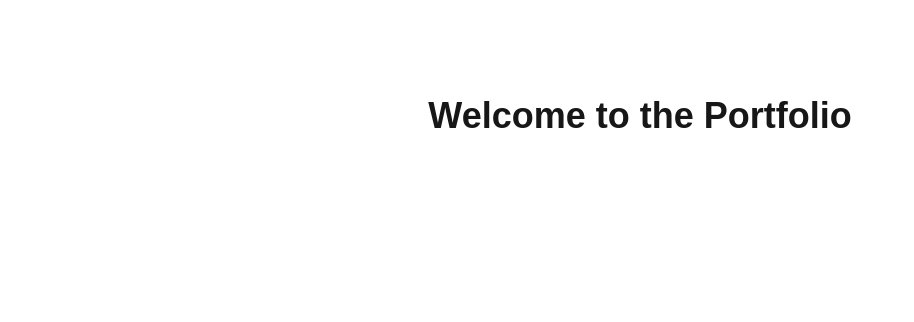
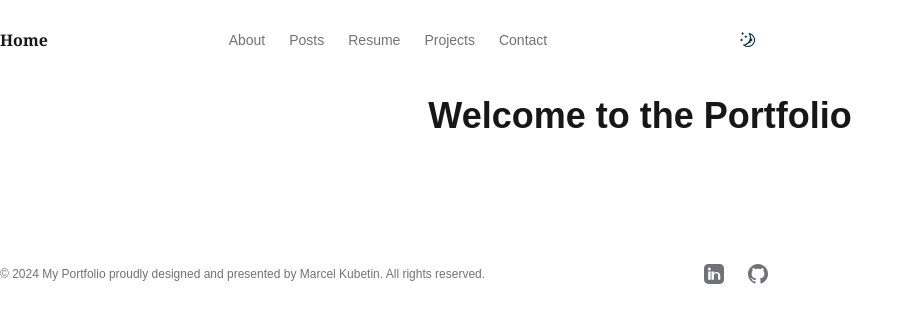
Before and after one commit to Marcel0906/Modern-Portfolio, a Next.js app in the folder portfolio/: page / in a window 1280 px wide. Shown: the top 322 px of the page, without its empty margins (0-914 px from the left). Built offline with nearby package versions, Linux system fonts and the light colour scheme.

Commit message:
header, footer works, darkmode does not work yet

```diff
--- a/portfolio/app/layout.tsx
+++ b/portfolio/app/layout.tsx
@@ -1,37 +1,48 @@
-import type { Metadata } from "next";
-import localFont from "next/font/local";
-import "./globals.css";
-import Providers from "@/components/ui/providers";
+// Importiert den Typ Metadata aus dem Next.js-Paket
+import type { Metadata } from 'next'
+// Importiert die Funktion localFont aus dem Next.js-Paket für lokale Schriftarten
+import localFont from 'next/font/local'
+import './globals.css'
+// Importiert den Providers-Komponenten aus dem angegebenen Pfad
+import Providers from '@/components/providers'
+import Header from '@/components/header'
+import Footer from '@/components/footer'
 
+// Definiert die lokale Schriftart Geist Sans mit den angegebenen Eigenschaften
 const geistSans = localFont({
-  src: "./fonts/GeistVF.woff",
-  variable: "--font-geist-sans",
-  weight: "100 900",
-});
+  src: './fonts/GeistVF.woff',
+  variable: '--font-geist-sans',
+  weight: '100 900'
+})
 const geistMono = localFont({
-  src: "./fonts/GeistMonoVF.woff",
-  variable: "--font-geist-mono",
-  weight: "100 900",
-});
+  src: './fonts/GeistMonoVF.woff',
+  variable: '--font-geist-mono',
+  weight: '100 900'
+})
 
 export const metadata: Metadata = {
-  title: "Create Next App",
-  description: "Generated by create next app",
-};
+  title: 'Create Next App',
+  description: 'Generated by create next app'
+}
 
+// Definiert die RootLayout-Komponente, die das Grundgerüst der Seite darstellt
 export default function RootLayout({
-  children,
+  children
 }: Readonly<{
-  children: React.ReactNode;
+  children: React.ReactNode // Definiert das Kind-Element der RootLayout-Komponente
 }>) {
   return (
-    <html lang="en" suppressHydrationWarning>
+    // Definiert das HTML-Dokument mit der Spracheinstellung und unterdrückt Hydrationswarnungen
+    <html lang='en' suppressHydrationWarning>
       <body
-        className={`${geistSans.variable} ${geistMono.variable} antialiased`}>
-          <Providers>
-        {children}
-          </Providers>
+        className={`${geistSans.variable} ${geistMono.variable} antialiased`}
+      >
+        <Providers>
+          <Header />
+          <main className='grow'>{children}</main>
+          <Footer />
+        </Providers>
       </body>
     </html>
-  );
+  )
 }
--- a/portfolio/app/page.tsx
+++ b/portfolio/app/page.tsx
@@ -1,12 +1,15 @@
 import React from 'react'
 
+// Definiert die Page-Komponente als Standardexport
 export default function Page() {
   return (
+    // Definiert einen Abschnitt mit einer oberen und unteren Innenabstandsklasse
     <section className='py-24'>
+       {/* Definiert einen Container für zentrierten Inhalt */}
     <div className='container'>
+      {/* Überschrift der ersten Ebene mit Textgröße, Fettschrift und zentriertem Text */}
       <h1 className='text-4xl font-bold text-center'>Welcome to the Portfolio</h1>
     </div>
     </section>
-
   )
 }
--- /dev/null
+++ b/portfolio/components/footer.tsx
@@ -0,0 +1,70 @@
+import { SVGProps} from "react"
+
+// Definiert die LinkedIn-Icon-Komponente
+const LinkedInIcon = (props: SVGProps<SVGSVGElement>) => (
+  <svg
+    xmlns="http://www.w3.org/2000/svg"
+    viewBox="0 0 24 24"
+    fill="currentColor"
+    {...props}
+  >
+    <path d="M19 0h-14c-2.761 0-5 2.239-5 5v14c0 2.761 2.239 5 5 5h14c2.761 0 5-2.239 5-5v-14c0-2.761-2.239-5-5-5zm-11 19h-3v-10h3v10zm-1.5-11.268c-.966 0-1.75-.784-1.75-1.75s.784-1.75 1.75-1.75 1.75.784 1.75 1.75-.784 1.75-1.75 1.75zm13.5 11.268h-3v-5.5c0-1.381-1.119-2.5-2.5-2.5s-2.5 1.119-2.5 2.5v5.5h-3v-10h3v1.5c.878-.63 1.956-1 3-1 2.481 0 4.5 2.019 4.5 4.5v5.5z" />
+  </svg>
+)
+
+// Definiert die GitHub-Icon-Komponente
+const GitHubIcon = (props: SVGProps<SVGSVGElement>) => (
+  <svg
+    xmlns="http://www.w3.org/2000/svg"
+    viewBox="0 0 24 24"
+    fill="currentColor"
+    {...props}
+  >
+    <path d="M12 0c-6.627 0-12 5.373-12 12 0 5.302 3.438 9.8 8.205 11.387.6.111.82-.261.82-.577 0-.285-.01-1.04-.015-2.04-3.338.726-4.042-1.61-4.042-1.61-.546-1.387-1.333-1.756-1.333-1.756-1.089-.744.083-.729.083-.729 1.205.084 1.838 1.237 1.838 1.237 1.07 1.834 2.809 1.304 3.495.997.108-.775.418-1.305.76-1.605-2.665-.305-5.466-1.332-5.466-5.931 0-1.31.469-2.381 1.236-3.221-.124-.303-.536-1.524.117-3.176 0 0 1.008-.322 3.301 1.23.957-.266 1.983-.399 3.003-.404 1.02.005 2.047.138 3.006.404 2.289-1.552 3.295-1.23 3.295-1.23.655 1.653.243 2.874.119 3.176.77.84 1.235 1.911 1.235 3.221 0 4.61-2.805 5.624-5.475 5.921.43.371.814 1.102.814 2.222 0 1.606-.015 2.898-.015 3.293 0 .319.216.694.825.576 4.765-1.589 8.199-6.086 8.199-11.386 0-6.627-5.373-12-12-12z" />
+  </svg>
+)
+
+// Definiert die Navigationselemente mit den LinkedIn- und GitHub-Icons
+const navigation = [
+  {
+    name: "LinkedIn",
+    href: "https://www.linkedin.com/in/marcel-kubetin-9b7a422a7/",
+    icon: LinkedInIcon,
+  },
+  {
+    name: "GitHub",
+    href: "https://github.com/Marcel0906",
+    icon: GitHubIcon,
+  },
+]
+
+
+export default function Footer() {
+  return (
+    <footer className="py-8">
+      <div className="container max-w-3xl">
+        <div className="md:flex md:items-center md:justify-between">
+          <div className="flex justify-center space-x-6 md:order-2">
+           {navigation.map((item) => (
+              <a
+                key={item.name}
+                href={item.href}
+                target="_blank"
+                rel="noopener noreferrer"
+                className="text-muted-foreground hover:text-foreground"
+                >
+                  <span className="sr-only">{item.name}</span>
+                  <item.icon aria-hidden="true" className="h-5 w-5" />
+                </a>
+           ))}
+           </div>
+           <div className="mt-8 md:order-1 md:mt-0">
+             <p className="text-center text-xs leading-5 text-muted-foreground">
+               &copy; {new Date().getFullYear()} My Portfolio proudly designed and presented by Marcel Kubetin. All rights reserved.
+             </p>
+             </div>
+              </div>
+              </div>
+              </footer>
+  )
+}
--- /dev/null
+++ b/portfolio/components/header.tsx
@@ -0,0 +1,38 @@
+import Link from "next/link"
+import ThemeToggle from "@/components/theme-toggle"
+
+
+export default function Header() {
+  return (
+  <header className="fixed inset-x-0 top-0 z-50 bg-background/75 py-6 backdrop-blur-sm">
+    <nav className="container flex max-w-3xl items-center justify-between">
+        <div>
+      <Link href="/"
+        className="font-serif text 2xl font-bold">Home
+      </Link>
+      </div>
+
+      <ul className="flex items-center gap-6 text-sm font-light text-muted-foreground">
+      <li className="tansition-colors hover:text-foreground">
+          <Link href="/about">About</Link>
+        </li>
+        <li className="tansition-colors hover:text-foreground">
+          <Link href="/posts">Posts</Link>
+        </li>
+        <li className="tansition-colors hover:text-foreground">
+          <Link href="/resume">Resume</Link>
+        </li>
+        <li className="tansition-colors hover:text-foreground">
+          <Link href="/projects">Projects</Link>
+        </li>
+        <li className="tansition-colors hover:text-foreground">
+          <Link href="/contact">Contact</Link>
+        </li>
+      </ul>
+      <div>
+      <ThemeToggle />
+      </div>
+      </nav>
+        </header>
+  )
+}
--- /dev/null
+++ b/portfolio/components/theme-toggle.tsx
@@ -0,0 +1,41 @@
+'use client' // Markiert diese Datei als Client-seitigen Code
+import { useState, useEffect } from 'react'
+import { useTheme } from 'next-themes'
+
+import { Button } from '@/components/ui/button'
+import { MoonIcon, SunIcon } from '@radix-ui/react-icons'
+
+// Definiert die ThemeToggle-Komponente als Standardexport
+export default function ThemeToggle() {
+  // Verwendet den useTheme Hook, um die setTheme Funktion und das resolvedTheme zu erhalten
+  const { setTheme, resolvedTheme } = useTheme()
+  const [mounted, setMounted] = useState(false)
+
+  // useEffect only runs on the client, so now we can safely show the UI
+  useEffect(() => {
+    setMounted(true) // Setzt mounted auf true, wenn die Komponente gemountet ist
+  }, []) // Leeres Abhängigkeitsarray bedeutet, dass dieser Effekt nur einmal nach dem ersten Rendern ausgeführt wird
+
+  // Wenn die Komponente noch nicht gemountet ist, wird null zurückgegeben und nichts gerendert
+  if (!mounted) {
+      return null
+    }
+    // Rendert die Button-Komponente
+    return (
+      <Button
+        size='sm'
+        variant='ghost'
+        onClick={() => {
+          setTheme(resolvedTheme === 'dark' ? 'light' : 'dark')
+        }}
+      >
+        {resolvedTheme === 'dark' ? (
+          <SunIcon className='size-4 text-orange-300' />
+        ) : (
+          <MoonIcon className='size-4 text-sky-950' />
+        )}
+
+        <span className='sr-only'>Toggle theme</span>
+      </Button>
+    )
+  }
--- a/portfolio/components/ui/theme-toggle.tsx
+++ /dev/null
@@ -1,36 +0,0 @@
-"use client"
-import { useState, useEffect } from 'react'
-import { useTheme } from 'next-themes'
-
-import {Button} from "@/components/ui/button"
-import {MoonIcon, SunIcon} from "@radix-ui/react-icons"
-
-export default function ThemeToggle()  {
-    const { setTheme, resolvedTheme } = useTheme()
-    const [mounted, setMounted] = useState(false)
-
-
-  // useEffect only runs on the client, so now we can safely show the UI
-  useEffect(() => {
-    setMounted(true)
-  }, [])
-
-  if (!mounted) {
-    return null
-  }
-
-  return (
-    <Button
-        size="sm"
-      variant="ghost"
-      onClick={() => { setTheme(resolvedTheme === 'dark' ? 'light' : 'dark')
-      }}
-    >
-      {resolvedTheme === 'dark' ? (
-         <SunIcon className="size-4 text-orange-300" />) : (
-         <MoonIcon className='size-4 text-sky-950' />)}
-
-         <span className='sr-only'>Toggle theme</span>
-    </Button>
-  )
-}
--- a/portfolio/tailwind.config.ts
+++ b/portfolio/tailwind.config.ts
@@ -1,11 +1,13 @@
-import type { Config } from "tailwindcss";
+// Importiert den Typ Config aus dem Tailwind CSS-Paket
+import type { Config } from 'tailwindcss'
 
+// Definiert die Tailwind CSS-Konfiguration
 const config: Config = {
-    darkMode: ["class"],
+  darkMode: ['class'],
   content: [
-    "./pages/**/*.{js,ts,jsx,tsx,mdx}",
-    "./components/**/*.{js,ts,jsx,tsx,mdx}",
-    "./app/**/*.{js,ts,jsx,tsx,mdx}",
+    './pages/**/*.{js,ts,jsx,tsx,mdx}',
+    './components/**/*.{js,ts,jsx,tsx,mdx}',
+    './app/**/*.{js,ts,jsx,tsx,mdx}'
   ],
   theme: {
     extend: {
@@ -58,6 +60,11 @@ const config: Config = {
       }
     }
   },
-  plugins: [require("tailwindcss-animate")],
-};
-export default config;
+  plugins: [
+    // Importiert das Tailwind CSS Animate Plugin
+    require('tailwindcss-animate')
+  ]
+}
+
+// Exportiert die Konfiguration als Standardexport
+export default config
```
Also changed, not shown: portfolio/package.json (+5 -2 lines), portfolio/components/providers.tsx (renamed from portfolio/components/ui/providers.tsx), 2 other files (tests, documents, lock files or other folders). Lines whose indentation alone changed are shown as unchanged.
